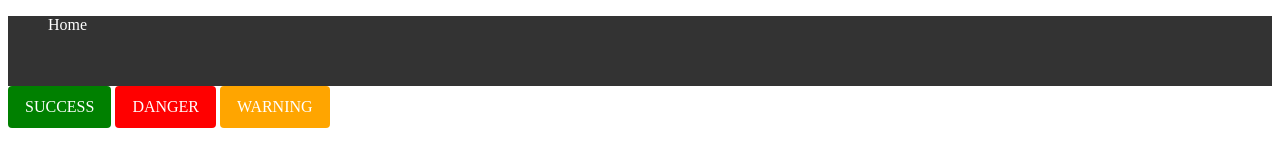
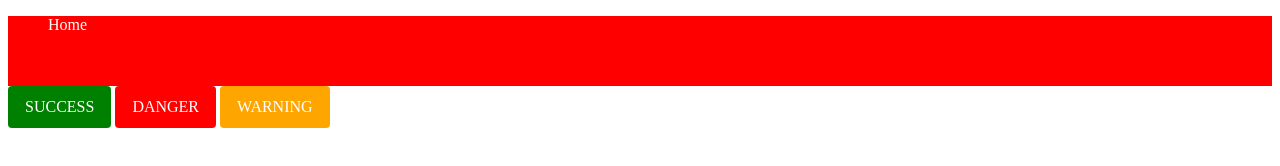
Before and after one commit to viettu2k/learn-sass, a website: page index.html in a window 1280 px wide. Drawn offline with Linux system fonts and the light colour scheme.

Commit message:
SCSS if else statements

```diff
--- a/_nav.scss
+++ b/_nav.scss
@@ -1,5 +1,11 @@
+$navColor: red;
 .nav {
-    background: #333;
+    @if $navColor==red {
+        background: red;
+    }
+    @else {
+        background: orange;
+    }
     height: 70px;
     width: 100%;
     &__ul {
```
Also changed, not shown: app.css.
